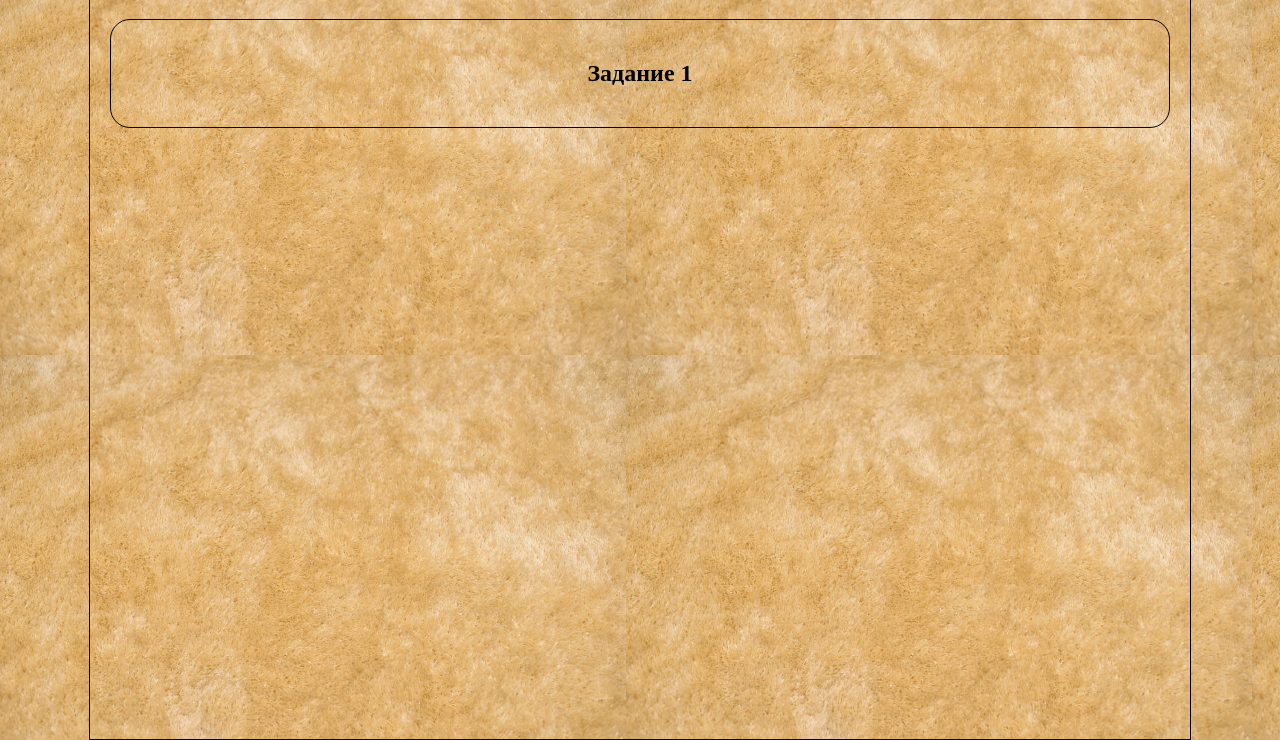
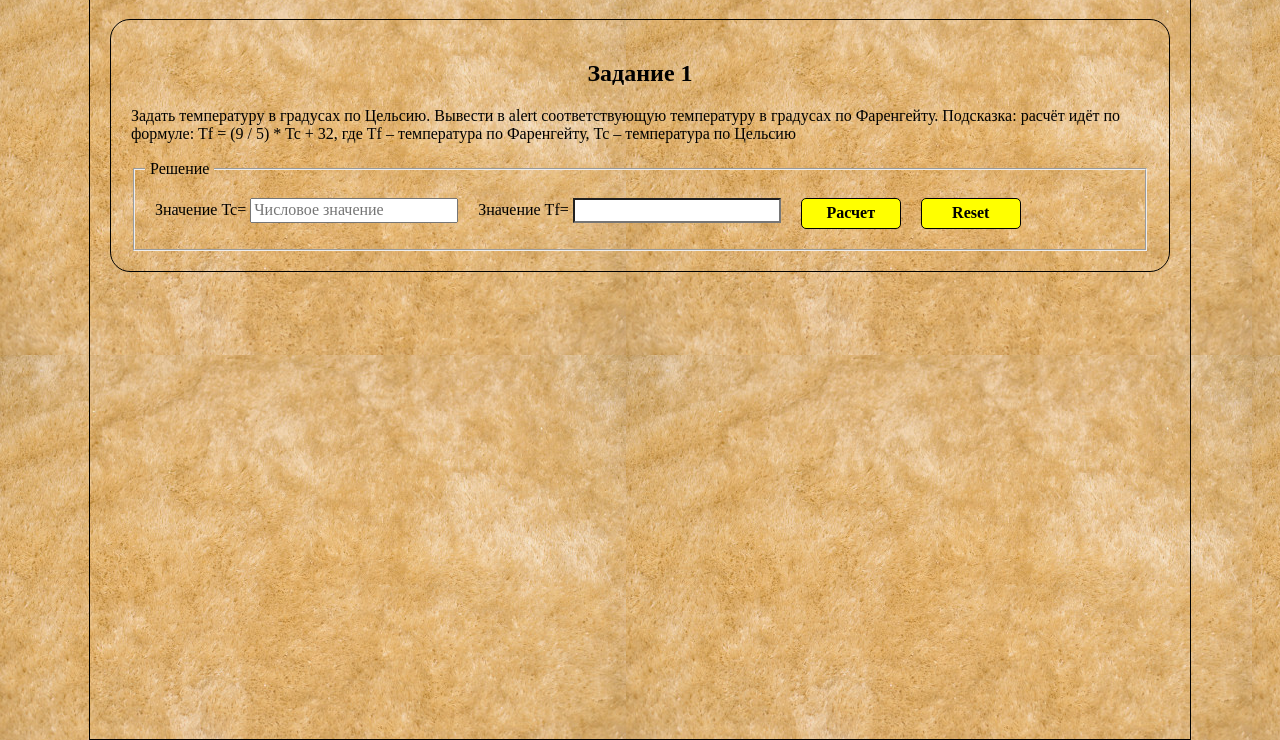
Before and after one commit to shinoby85/JS1-GeekUniversity-, a plain HTML site: page index.html in a window 1280 px wide. Shown: the part 62-802 px from the top of the page. Drawn offline with Linux system fonts and the light colour scheme.

Commit message:
Выполнено задание 1

```diff
--- a/css/style.css
+++ b/css/style.css
@@ -22,6 +22,11 @@ body{
     min-height: 50px;
 
 }
+form{
+    margin: 0 auto;
+    min-width: 400px;
+
+}
 .tasks{
     text-align: center;
 }
@@ -31,6 +36,34 @@ fieldset{
 legend{
     padding: 0 5px;
 }
+label{
+    float: left;
+    margin: 10px;
+}
+.result{
+    background-color: #fff;
+}
+.btn-submit,.reset{
+    border: 1px solid #000;
+    border-radius: 5px;
+    width: 100px;
+    padding: 5px;
+    margin: 10px;
+    float: left;
+    box-sizing: border-box;
+    color: #000;
+    font-weight: bold;
+    background-color: yellow;
+}
+.btn-submit:hover,
+.reset:hover{
+    background-color: orange;
+    cursor: pointer;
+}
+.btn-submit:active,
+.reset:active{
+    background-color: green;
+}
 .hidden{
     visibility: hidden;
 }
--- a/index.html
+++ b/index.html
@@ -10,11 +10,28 @@
 </head>
 <body>
     <div class="container">
-
         <h1 class="title">Домашнее задание.</h1>
         <section class="lesson lesson1">
             <h2 class="tasks">Задание 1</h2>
+            <p class="text">Задать температуру в градусах по Цельсию. Вывести в alert соответствующую температуру в
+                градусах по Фаренгейту. Подсказка: расчёт идёт по формуле:
+                Tf = (9 / 5) * Tc + 32, где Tf – температура по Фаренгейту, Tc – температура по Цельсию</p>
+            <form onsubmit="return findTemp();" onreset="return resetTemp();">
+                <fieldset>
+                    <legend>Решение</legend>
+                    <label>
+                        Значение Tc=
+                        <input id="temp" type="text" class="input-temp" required placeholder="Числовое значение">
+                    </label>
+                    <label>
+                        Значение Tf=
+                        <input id="temp-result" type="text" class="result" readonly>
+                    </label>
+                    <input class="btn-submit" type="submit" value="Расчет">
+                    <input type="reset" class="reset">
+                </fieldset>
 
+            </form>
         </section>
         <section class="lesson lesson2 hidden">
             <h2 class="tasks"></h2>
--- a/js/lesson_script.js
+++ b/js/lesson_script.js
@@ -1 +1,33 @@
 'use strict';
+
+function findTemp(){
+    let tC=document.getElementById('temp');
+    if (!checkTemp(tC.value)) {
+        tC.value="";
+        tC.placeholder='Ошибка. Повторите ввод';
+        return null;
+    }
+    let tF=(9/5)*Number(tC.value)+32;
+    let tempResult=document.getElementById('temp-result');
+    if(confirm('Данные вывести в alert?')){
+        alert(`Температура ${Number(tC.value)} по Цельсию соответствует температуре ${tF} по Фаренгейту`);
+    }
+    else{
+        tempResult.value=tF;
+        tempResult.style.backgroundColor='lightgreen';
+    }
+    return false;
+}
+
+function checkTemp(temp){
+    if (Number(temp)==isNaN||temp.trim()=='')return false;
+    return true;
+}
+function resetTemp(){
+    let rst=confirm('Очистить форму?');
+    if (rst) {
+        let tempResult=document.getElementById('temp-result');
+        tempResult.style.backgroundColor='white';
+    }
+    return rst;
+}
```
